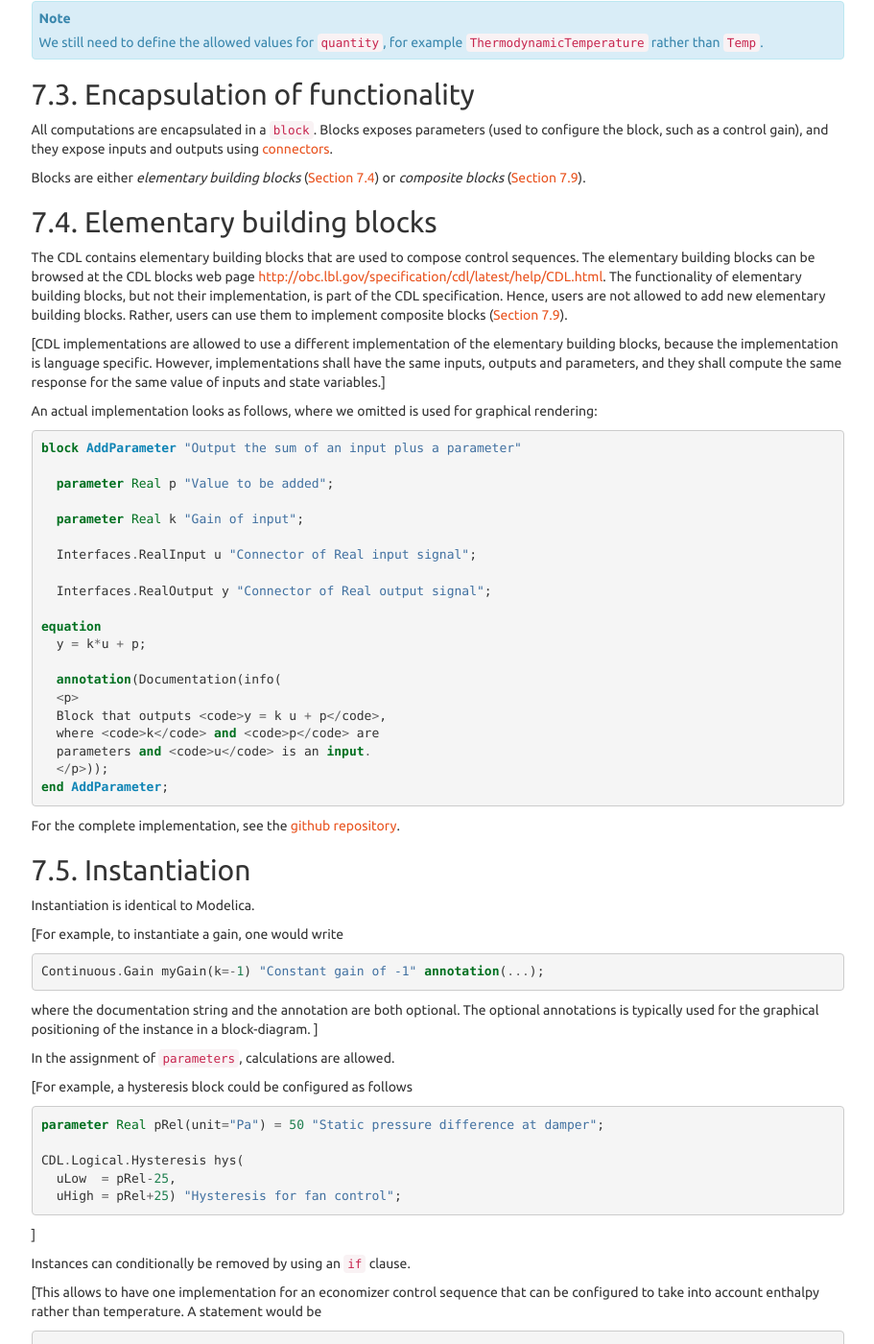
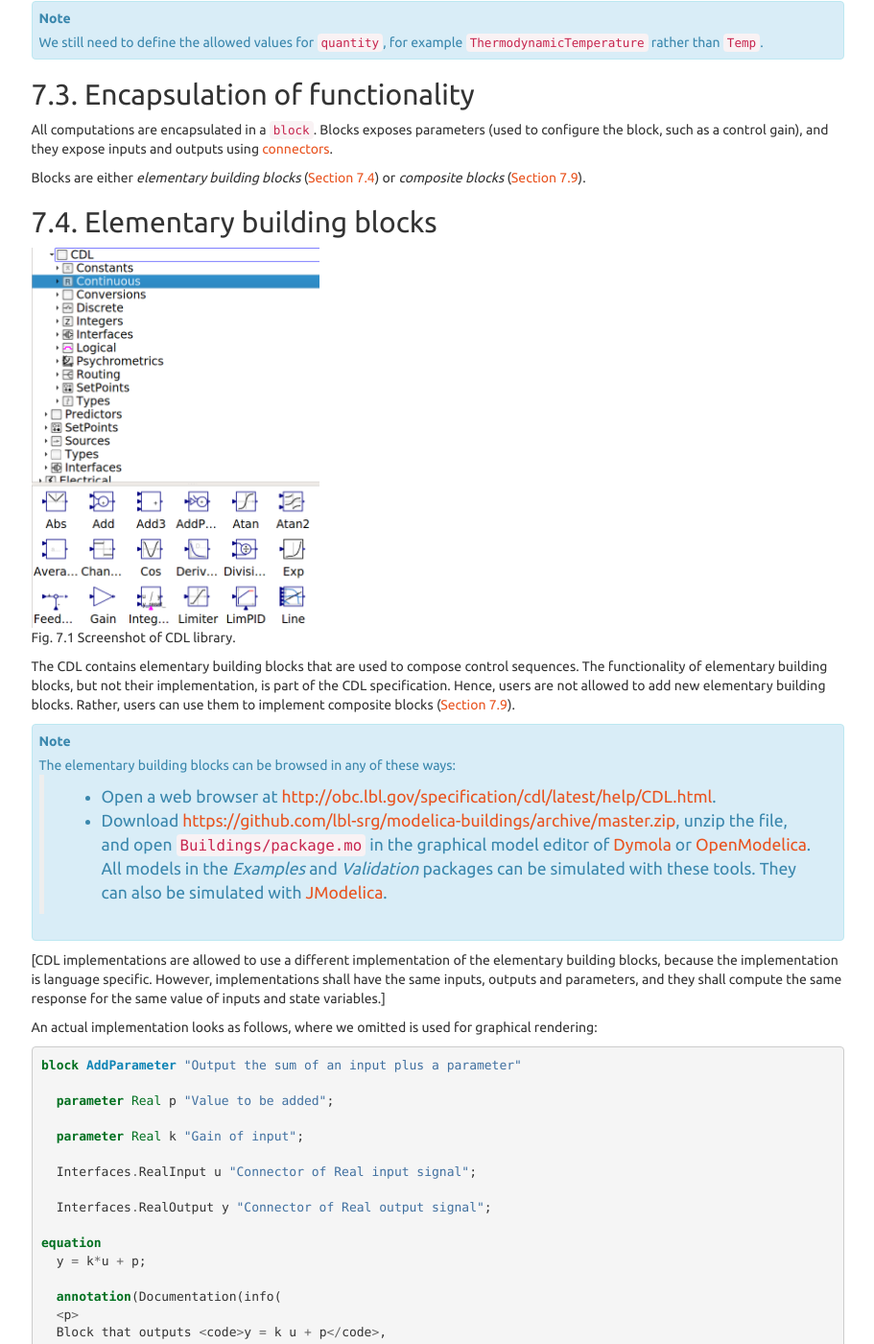
Before and after one commit to lbl-srg/obc, a Sphinx documentation site: the page built from specification/source/cdl.rst, in a window 1280 px wide and 1400 px high, scrolled down 1317 px. Shown: the whole window at 96% size, without its empty margins (330-1241 px from the left). Built offline with Sphinx 7.4.7, drawn with Linux system fonts in a browser that asks for light colours; cross-references to code outside the pages are shown as plain code; some of the changed text lies outside the part shown.

Commit message:
Added image, new location of cdl and updated css

```diff
--- a/specification/source/_static/custom.css
+++ b/specification/source/_static/custom.css
@@ -164,5 +164,9 @@ table.citation{
 .page-content{
   margin: 10px;
 }
+
+div.figure p{
+    text-align: center;
+}
 /* End stylesheet from main web site -------------------- */
 /* ------------------------------------------------------ */
--- a/specification/source/cdl.rst
+++ b/specification/source/cdl.rst
@@ -115,14 +115,29 @@ or *composite blocks* (:numref:`sec_com_blo`).
 Elementary building blocks
 ^^^^^^^^^^^^^^^^^^^^^^^^^^
 
+.. figure:: img/cdl/cdl_screen_shot.*
+   :width: 300px
+
+   Screenshot of CDL library.
+
 The CDL contains elementary building blocks that are used to compose
-control sequences. The elementary building blocks can be
-browsed at the CDL blocks web page
-http://obc.lbl.gov/specification/cdl/latest/help/CDL.html.
+control sequences.
 The functionality of elementary building blocks, but not their implementation,
 is part of the CDL specification. Hence, users are not allowed to add
 new elementary building blocks. Rather, users can use them to implement
 composite blocks (:numref:`sec_com_blo`).
+
+.. note::
+
+   The elementary building blocks can be browsed in any of these ways:
+
+     * Open a web browser at http://obc.lbl.gov/specification/cdl/latest/help/CDL.html.
+     * Download https://github.com/lbl-srg/modelica-buildings/archive/master.zip, unzip the file,
+       and open ``Buildings/package.mo`` in the graphical model editor of
+       `Dymola <https://www.3ds.com/products-services/catia/products/dymola/trial-version/>`_ or
+       `OpenModelica <https://www.openmodelica.org/?id=78:omconnectioneditoromedit&catid=10:main-category>`_.
+       All models in the `Examples` and `Validation` packages can be simulated with these tools.
+       They can also be simulated with `JModelica <http://www.jmodelica.org/>`_.
 
 [CDL implementations are allowed to use a different implementation of the elementary
 building blocks, because the implementation is language specific. However,
@@ -157,7 +172,7 @@ is used for graphical rendering:
 
 For the complete implementation, see
 the
-`github repository <https://github.com/lbl-srg/modelica-buildings/blob/issue609_cdl/Buildings/Experimental/OpenBuildingControl/CDL/Continuous/AddParameter.mo>`_.
+`github repository <https://github.com/lbl-srg/modelica-buildings/blob/master/Buildings/Controls/OBC/CDL/Continuous/AddParameter.mo>`_.
 
 
 Instantiation
```
Also changed, not shown: specification/source/img/cdl/cdl_screen_shot.png (added), 1 other file.
